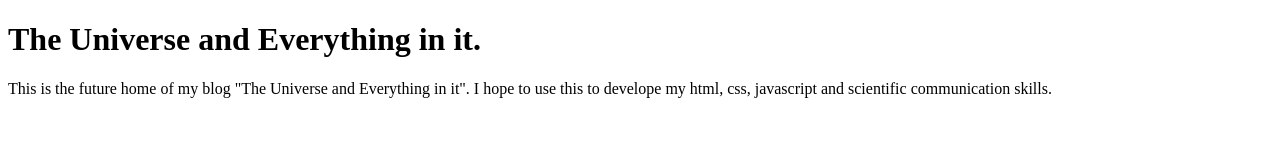
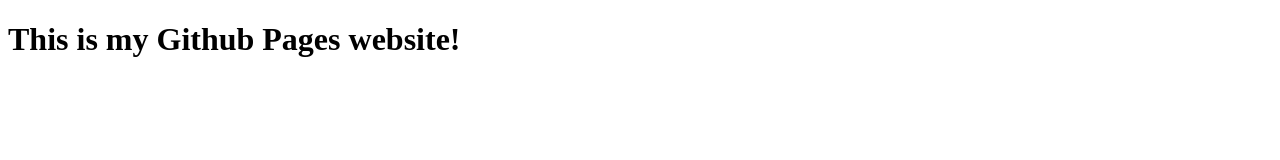
Before and after one commit to mada9/mada9.github.io, a plain HTML site: page index.html in a window 1280 px wide. Drawn offline with Linux system fonts and the light colour scheme.

Commit message:
Add Title

```diff
--- a/index.html
+++ b/index.html
@@ -1,9 +1,12 @@
 <!DOCTYPE html>
-<html>
-<body>
-<h1>The Universe and Everything in it.</h1>
-<p>This is the future home of my blog "The Universe and Everything in it". I hope to use this to develope
- my html, css, javascript and scientific communication skills.
-</p>
-</body>
+<html lang="en">
+    <head>
+        <title>
+            Adam's Web Page!
+        </title>
+    </head>
+    <body>
+        <h1>This is my Github Pages website!</h1>
+    </body>
+
 </html>
```
